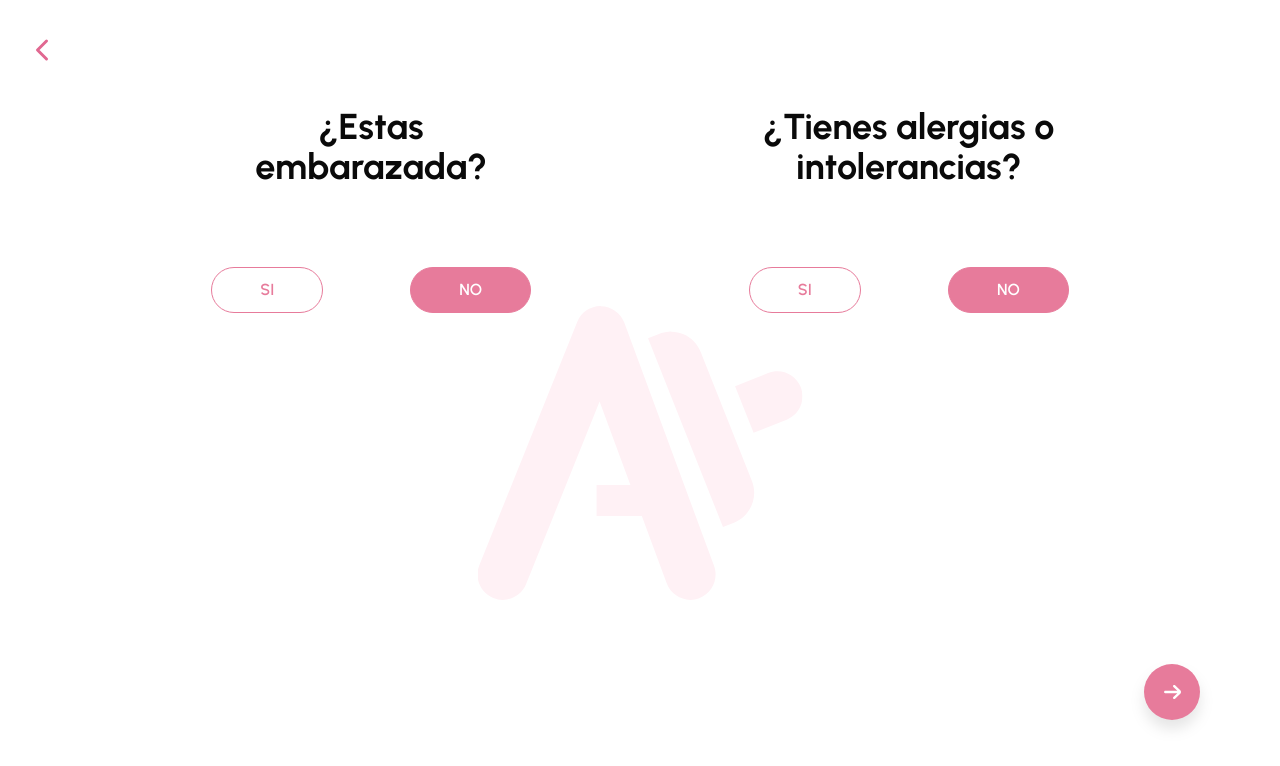
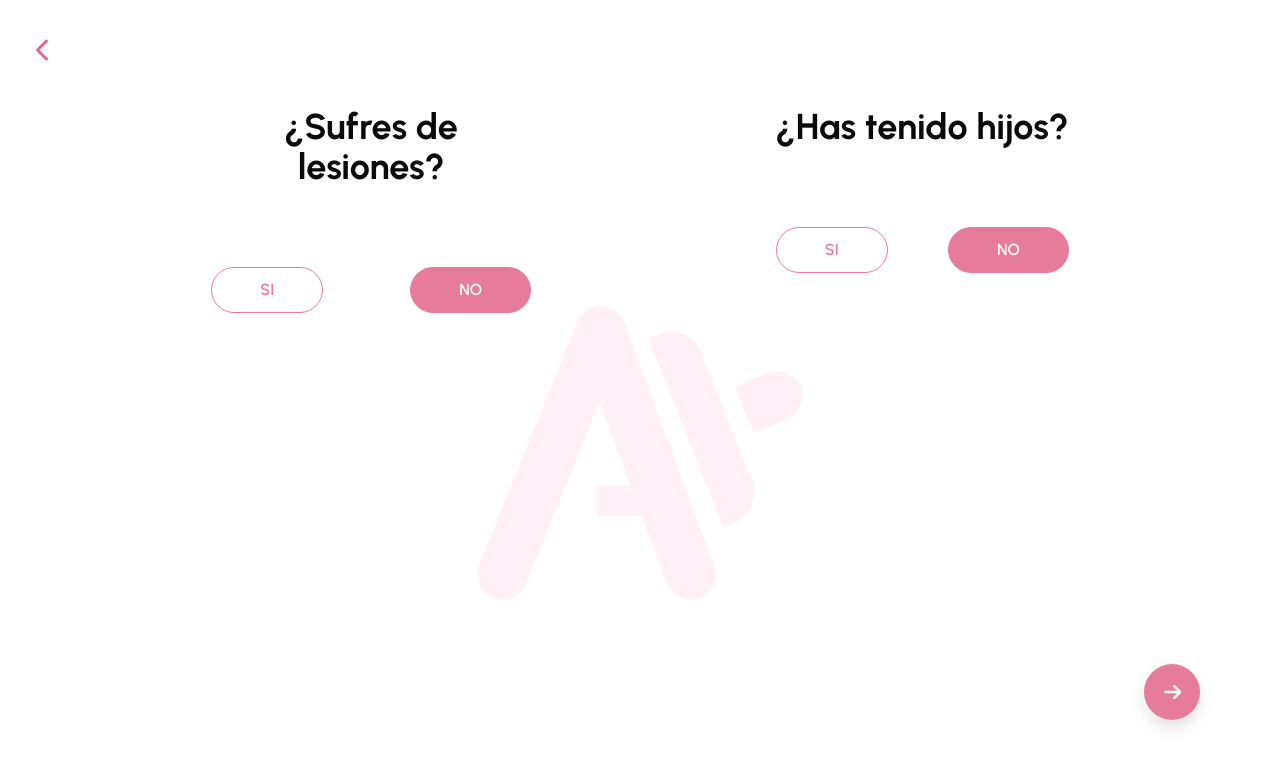
Before and after one commit to Webgenius0/albita-fit-frontend, a React (Vite) app: page /start-test in a window 1280 px wide. Shown: the top 766 px of the page. Built offline with nearby package versions, Linux system fonts and the light colour scheme.

Commit message:
test slide six completed

```diff
--- a/src/components/test-area/slides/TestSlideFive.tsx
+++ b/src/components/test-area/slides/TestSlideFive.tsx
@@ -42,7 +42,7 @@ const TestSlideFive = () => {
 
           {allergyValue === "yes" && (
             <>
-            <QuickInput  dataKey="dd"  />
+            <QuickInput  dataKey="allergy_info"  />
             </>
           )}
         </div>
--- /dev/null
+++ b/src/components/test-area/slides/TestSlideSix.tsx
@@ -0,0 +1,74 @@
+import { Dispatch, SetStateAction, useEffect, useState } from "react";
+import CommonSlideWrapper from "../CommonSlideWrapper";
+import QuickQuestion from "../QuickQuestion";
+import QuickInput from "../QuickInput";
+import { useAppDispatch } from "@/redux/hooks";
+import { setInfo } from "@/redux/features/testSlice";
+
+const holderStyle = `max-w-[320px] space-y-20`;
+
+const TestSlideSix = ({
+  setInjuryInfoModalShow,
+}: {
+  setInjuryInfoModalShow: Dispatch<SetStateAction<boolean>>;
+}) => {
+  const dispatch = useAppDispatch();
+
+  const [injuriesValue, setInjuriesValue] = useState<string | null>("no");
+  const [hasChildren, setHasChildren] = useState<string | null>("no");
+  const [isFeedingChild, setFeedingChild] = useState<string | null>("no");
+
+  useEffect(() => {
+    dispatch(
+      setInfo({
+        hasChildren,
+        feedingChild: isFeedingChild,
+      }),
+    );
+
+    // eslint-disable-next-line
+  }, [isFeedingChild]);
+
+  //   showing the modal if there is injury
+  useEffect(() => {
+    if (injuriesValue === "yes") {
+      setInjuryInfoModalShow(true);
+    }
+
+    // eslint-disable-next-line
+  }, [injuriesValue]);
+
+  return (
+    <CommonSlideWrapper>
+      <div className="relative flex justify-between">
+        <div className={holderStyle}>
+          <QuickQuestion
+            title="¿Sufres de lesiones?"
+            defaultValue="no"
+            setValue={setInjuriesValue}
+          />
+
+          {/* information */}
+          {injuriesValue === "yes" && <QuickInput dataKey="injury_info" />}
+        </div>
+        <div className={holderStyle}>
+          <QuickQuestion title="¿Has tenido hijos?" setValue={setHasChildren} />
+
+          {/* information */}
+
+          {hasChildren === "yes" && (
+            <>
+              <QuickQuestion
+                title="¿Eres madre lactante?"
+                defaultValue="no"
+                setValue={setFeedingChild}
+              />
+            </>
+          )}
+        </div>
+      </div>
+    </CommonSlideWrapper>
+  );
+};
+
+export default TestSlideSix;
--- a/src/index.css
+++ b/src/index.css
@@ -26,7 +26,10 @@
 
   /* custom font */
   --font-satoshi: "Satoshi";
+
+
 }
+
 
 /* extending container styles */
 @utility container {
--- a/src/pages/dashboard/TestArea.tsx
+++ b/src/pages/dashboard/TestArea.tsx
@@ -11,10 +11,24 @@ import TestSlideTwo from "@/components/test-area/slides/TestSlideTwo";
 import TestSlideThree from "@/components/test-area/slides/TestSlideThree";
 import TestSlideFour from "@/components/test-area/slides/TestSlideFour";
 import TestSlideFive from "@/components/test-area/slides/TestSlideFive";
+import TestSlideSix from "@/components/test-area/slides/TestSlideSix";
+import CommonButton from "@/components/common/CommonButton";
+
+const injuryInfoList = [
+  "Distensiones y esguinces",
+  "Fracturas",
+  "Artritis",
+  "Desgarros de menisco",
+  "Osteoporosis",
+  "Afecciones cardíacas",
+  "Recuperación posoperatoria",
+];
 
 const TestArea = () => {
   const testSlideHolderRef = useRef<HTMLDivElement | null>(null);
-  const [slideActive, setSlideActive] = useState(4);
+  const [slideActive, setSlideActive] = useState(5);
+
+  const [injuryInfoModalShow, setInjuryInfoModalShow] = useState(false);
 
   useEffect(() => {
     if (testSlideHolderRef.current) {
@@ -34,6 +48,7 @@ const TestArea = () => {
   };
 
   return (
+    <>
       <CommonContainer>
         <div className="relative">
           {/* back button */}
@@ -56,6 +71,7 @@ const TestArea = () => {
               <TestSlideThree />
               <TestSlideFour />
               <TestSlideFive />
+              <TestSlideSix setInjuryInfoModalShow={setInjuryInfoModalShow} />
             </div>
 
             {/* background logo */}
@@ -88,6 +104,32 @@ const TestArea = () => {
           </button>
         </div>
       </CommonContainer>
+
+      {/* injury modal popup */}
+      <div
+        className={`absolute top-0 left-0 z-50 flex h-full w-full items-center justify-center bg-[rgba(0,0,0,.7)] px-10 py-12 ${injuryInfoModalShow ? `` : `invisible opacity-0`} duration-700 ease-in-out`}
+      >
+        {/* info */}
+        <div className="flex max-w-[340px] flex-col items-center gap-10 rounded-[12px] bg-white px-7 py-9 text-center font-medium text-[#222]">
+          <p className="text-[24px] leading-8">
+            En caso de que tengas las siguientes lesiones, no puedes unirte a la
+            app
+          </p>
+
+          <div className="space-y-5 text-base">
+            {injuryInfoList.map((item, index) => (
+              <p key={index}> {item} </p>
+            ))}
+          </div>
+
+          <CommonButton
+            onlyButton
+            text="Continuar"
+            onClick={() => setInjuryInfoModalShow(false)}
+          />
+        </div>
+      </div>
+    </>
   );
 };
 
```
Lines whose indentation alone changed are shown as unchanged.
